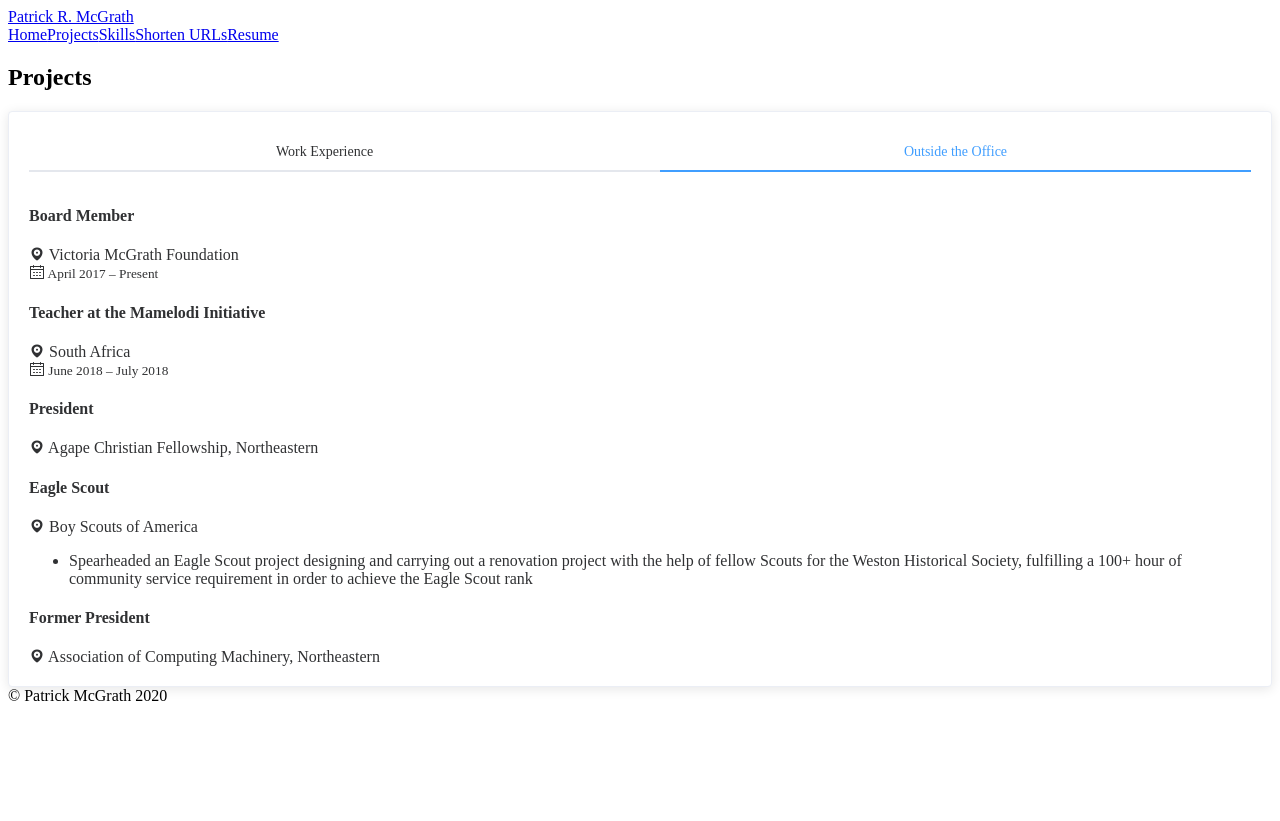
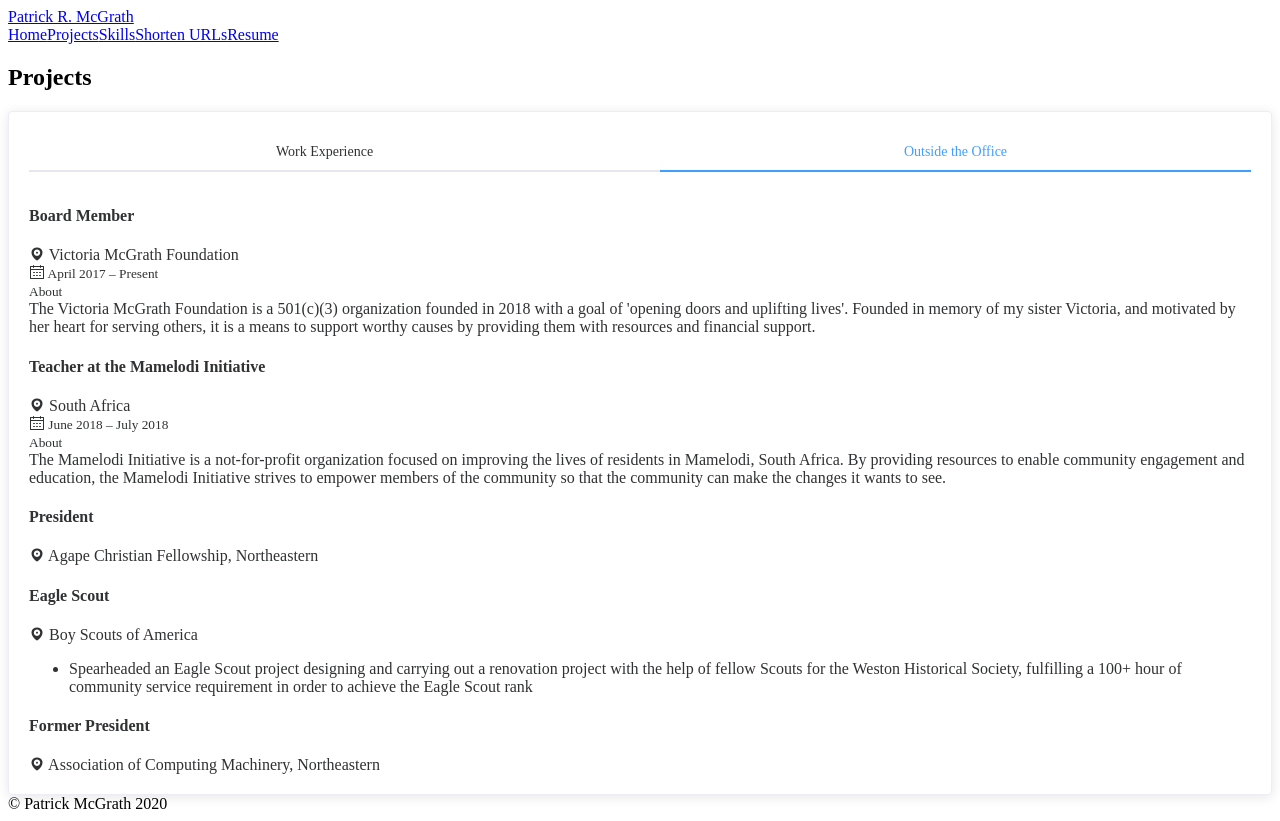
Before and after one commit to PatrickMcGrath29/patrickmcgrath.io, a Vue app: page /projects in a window 1280 px wide. Both pictures are taken after a click on the tab "Outside the Office". Before the commit the page ends 800 px from the top, so only its background shows below. Built offline with nearby package versions, Linux system fonts and the light colour scheme.

Commit message:
Content updates, adding optional about section

```diff
--- a/src/assets/styles/pages/projects-index.scss
+++ b/src/assets/styles/pages/projects-index.scss
@@ -22,6 +22,10 @@
 
   .project-entry__intro-subtitle {
     padding-bottom: 5px;
+  }
+
+  .project-entry__about {
+    margin: 10px 0px;
   }
 
   .project-entry__content {
--- a/src/json/projects.json
+++ b/src/json/projects.json
@@ -63,12 +63,14 @@
       {
         "heading": "Board Member",
         "heading_subtitle": "Victoria McGrath Foundation",
+        "about": "The Victoria McGrath Foundation is a 501(c)(3) organization founded in 2018 with a goal of 'opening doors and uplifting lives'. Founded in memory of my sister Victoria, and motivated by her heart for serving others, it is a means to support worthy causes by providing them with resources and financial support.",
         "start_date": "April 2017",
         "end_date": "Present"
       },
       {
         "heading": "Teacher at the Mamelodi Initiative",
         "heading_subtitle": "South Africa",
+        "about": "The Mamelodi Initiative is a not-for-profit organization focused on improving the lives of residents in Mamelodi, South Africa. By providing resources to enable community engagement and education, the Mamelodi Initiative strives to empower members of the community so that the community can make the changes it wants to see.",
         "start_date": "June 2018",
         "end_date": "July 2018"
       },
--- a/src/pages/projects/Index.vue
+++ b/src/pages/projects/Index.vue
@@ -38,6 +38,11 @@
                       </small>
                     </div>
                   </div>
+                  <div v-if="project.about" class="project-entry__about">
+                    <small> About </small>
+                    <br/>
+                    {{ project.about }}
+                  </div>
                   <ul v-if="project.content" class="project-entry__content">
                     <li v-for="(item, index) in project.content" v-bind:key="index">{{ item }}</li>
                   </ul>
```
